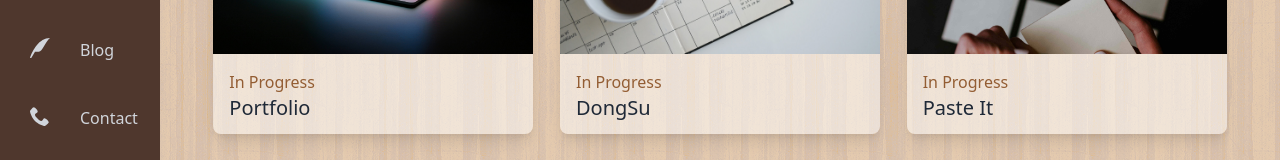
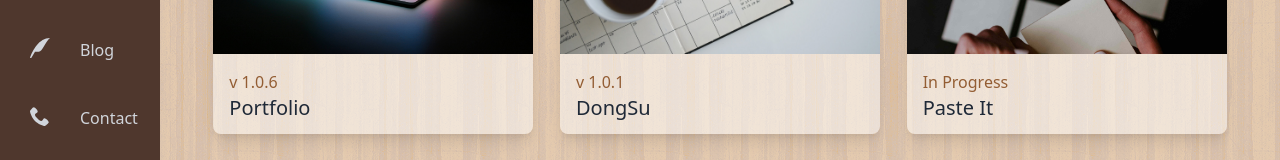
Before and after one commit to donoh5/Don5AT, a React (Create React App) app: page /Projects in a window 1280 px wide. Shown: the part 230-390 px from the top of the page. Built offline with nearby package versions, Linux system fonts and the light colour scheme.

Commit message:
Update Projects.js

```diff
--- a/src/pages/Projects.js
+++ b/src/pages/Projects.js
@@ -8,7 +8,7 @@ import ProjectCard from '../components/project/ProjectCard';
 
 function Projects() {
     const [projects, setProjects] = useState([{
-        status: "In Progress",
+        status: "v 1.0.6",
         title: "Portfolio",
         desc: "My portfolio website which shows who I am, what I can do, and what I\'ve done. ",
         skills: "React, TailwindCSS, Azure Web Service",
@@ -18,14 +18,14 @@ function Projects() {
         link: "https://www.don5at.com"
     },
     {
-        status: "In Progress",
+        status: "v 1.0.1",
         title: "DongSu",
         desc: "Account book web service.",
         skills: "MERN Stack, TailwindCSS, Azure Web Service",
         img: Dongsu,
         time: 100,
         needBr: true,
-        link: ""
+        link: "https://donoh5.github.io/"
     },
     {
         status: "In Progress",
```
